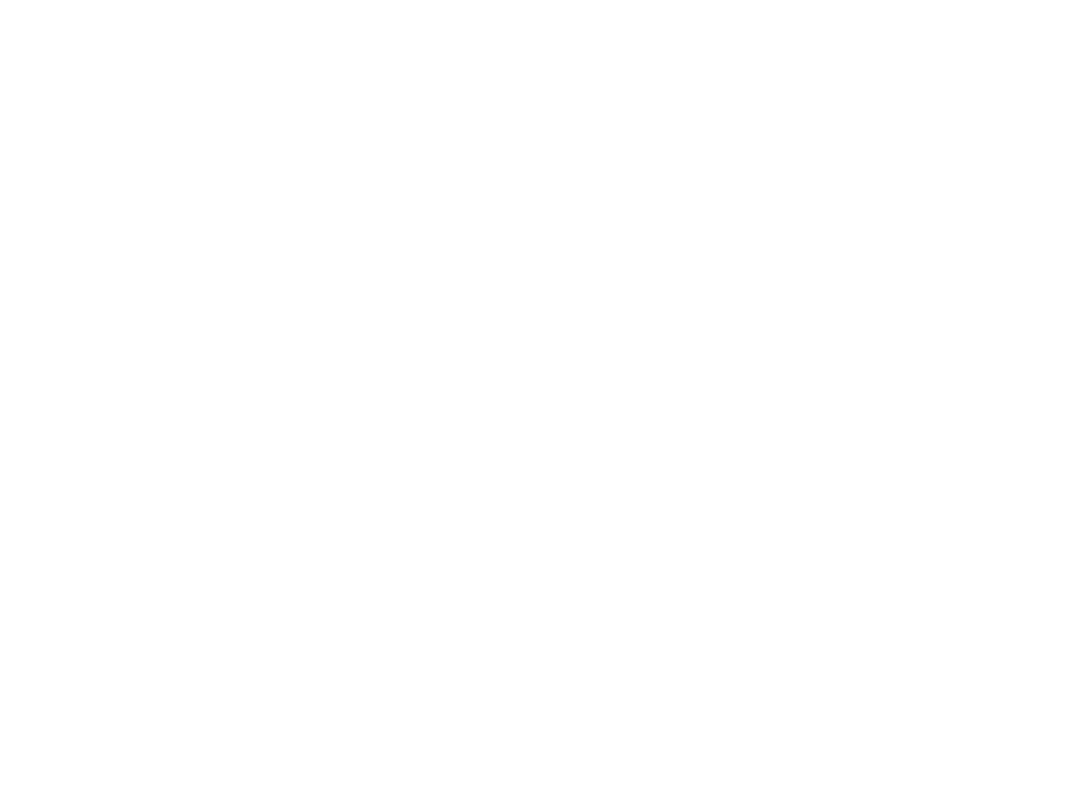
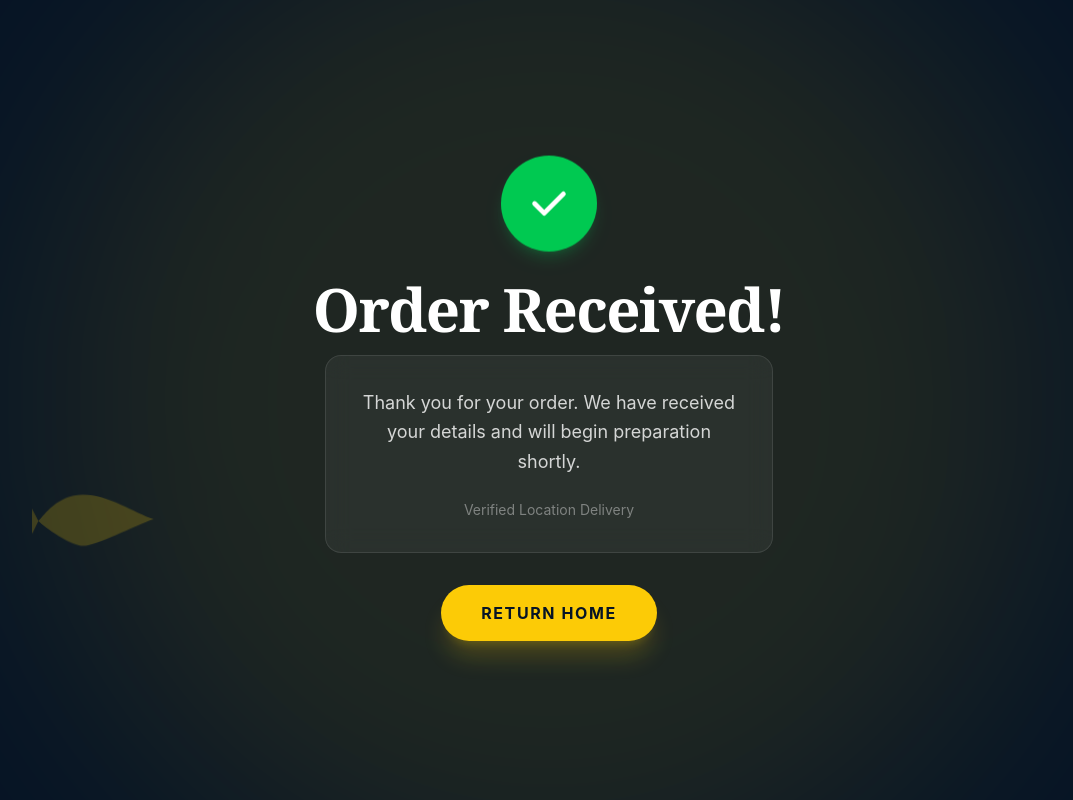
Before and after one commit to MoominNaik/finsSrinagar, a React (Vite) app: page /order-success in a window 1280 px wide. Before the commit this address had no page. Shown: the whole page, without its empty margins (91-1164 px from the left). Built offline with nearby package versions, Linux system fonts and the light colour scheme.

Commit message:
Add SuccessPage and refine checkout flow

```diff
--- a/src/App.jsx
+++ b/src/App.jsx
@@ -3,6 +3,7 @@
 import Home from './pages/Home';
 import LocationPage from './pages/LocationPage';
 import CheckoutPage from './pages/CheckoutPage';
+import SuccessPage from './pages/SuccessPage';
 
 function App() {
   return (
@@ -11,6 +12,7 @@
         <Route path="/" element={<Home />} />
         <Route path="/location" element={<LocationPage />} />
         <Route path="/checkout" element={<CheckoutPage />} />
+        <Route path="/order-success" element={<SuccessPage />} />
       </Routes>
     </BrowserRouter>
   );
--- /dev/null
+++ b/src/pages/SuccessPage.jsx
@@ -0,0 +1,53 @@
+import React from 'react';
+import { useNavigate, useLocation } from 'react-router-dom';
+import BackgroundAnimation from '../components/BackgroundAnimation';
+
+const SuccessPage = () => {
+    const navigate = useNavigate();
+    const location = useLocation();
+    const phoneNumber = location.state?.phoneNumber;
+
+    return (
+        <div className="min-h-screen bg-fins-dark relative overflow-hidden flex flex-col items-center justify-center p-4 text-center">
+            <BackgroundAnimation />
+
+            <div className="relative z-10 flex flex-col items-center animate-fade-in-up">
+                <div className="w-24 h-24 bg-green-500 rounded-full flex items-center justify-center mb-6 shadow-lg shadow-green-500/20 animate-bounce">
+                    <svg xmlns="http://www.w3.org/2000/svg" className="h-12 w-12 text-white" viewBox="0 0 20 20" fill="currentColor">
+                        <path fillRule="evenodd" d="M16.707 5.293a1 1 0 010 1.414l-8 8a1 1 0 01-1.414 0l-4-4a1 1 0 011.414-1.414L8 12.586l7.293-7.293a1 1 0 011.414 0z" clipRule="evenodd" />
+                    </svg>
+                </div>
+
+                <h1 className="text-4xl md:text-6xl font-serif font-bold text-white mb-4 tracking-tight">
+                    Order Received!
+                </h1>
+
+                <div className="bg-white/5 backdrop-blur-md border border-white/10 rounded-2xl p-8 max-w-md w-full mb-8">
+                    <p className="text-white/80 text-lg mb-6 leading-relaxed">
+                        Thank you for your order. We have received your details and will begin preparation shortly.
+                    </p>
+
+                    {phoneNumber && (
+                        <div className="bg-fins-green/30 rounded-xl p-4 mb-4 border border-white/5">
+                            <p className="text-white/60 text-xs uppercase tracking-wider mb-1">We will contact you at</p>
+                            <p className="text-fins-gold font-bold text-xl tracking-widest">{phoneNumber}</p>
+                        </div>
+                    )}
+
+                    <p className="text-white/40 text-sm">
+                        Verified Location Delivery
+                    </p>
+                </div>
+
+                <button
+                    onClick={() => navigate('/')}
+                    className="px-10 py-4 bg-fins-gold text-fins-dark font-bold uppercase tracking-widest rounded-full hover:bg-white hover:scale-105 transition-all duration-300 shadow-xl shadow-fins-gold/20"
+                >
+                    Return Home
+                </button>
+            </div>
+        </div>
+    );
+};
+
+export default SuccessPage;
```
